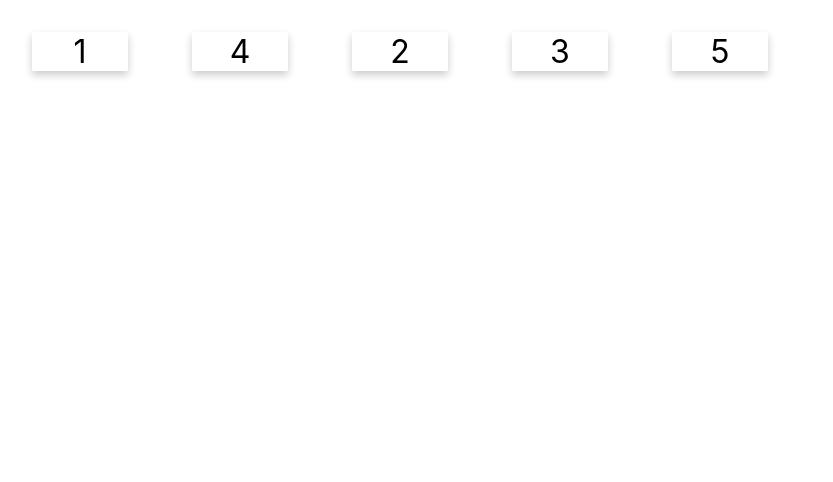
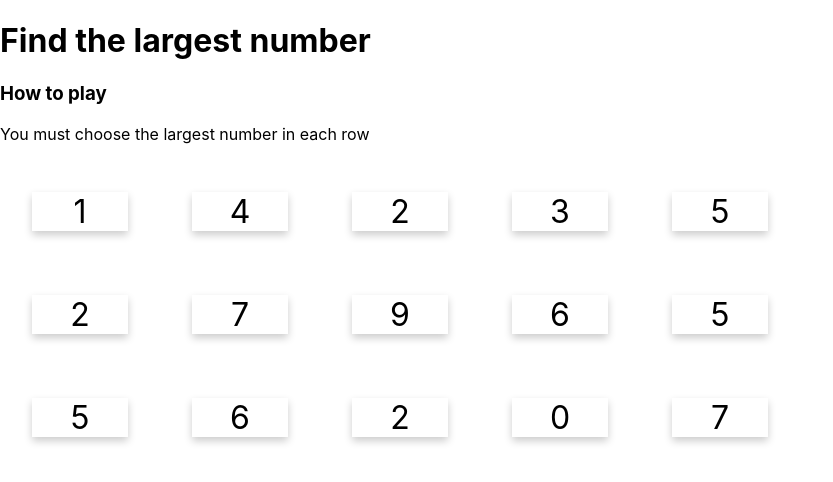
Before and after one commit to 6310110490/3SA03, a React (Create React App) app: page / in a window 1280 px wide. Shown: the top 482 px of the page, without its empty margins (0-833 px from the left). Built offline with nearby package versions, Linux system fonts and the light colour scheme.

Commit message:
5.Add Description

```diff
--- a/src/App.js
+++ b/src/App.js
@@ -3,10 +3,17 @@ import './App.css';
 import WordCard from './WordCard';
 
 const word = "12345";
+const word2 = "65279";
+const word3 = "07652";
 function App() {
     return (
         <div>
+            <h1>Find the largest number</h1>
+            <h3>How to play</h3>
+            <p>You must choose the largest number in each row</p>
             <WordCard value={word}/>
+            <WordCard value={word2}/>
+            <WordCard value={word3}/>
         </div>
     );
 }
```
